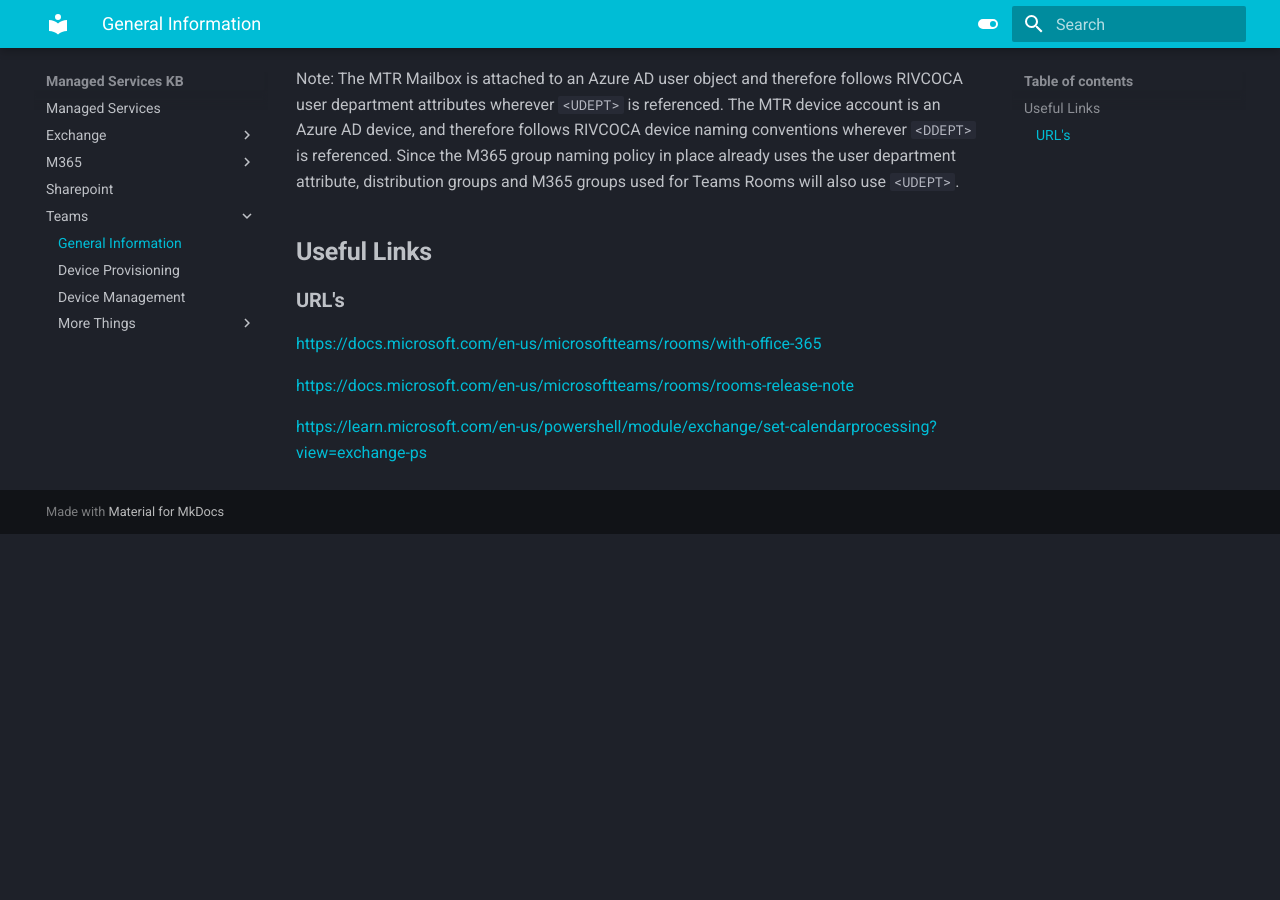
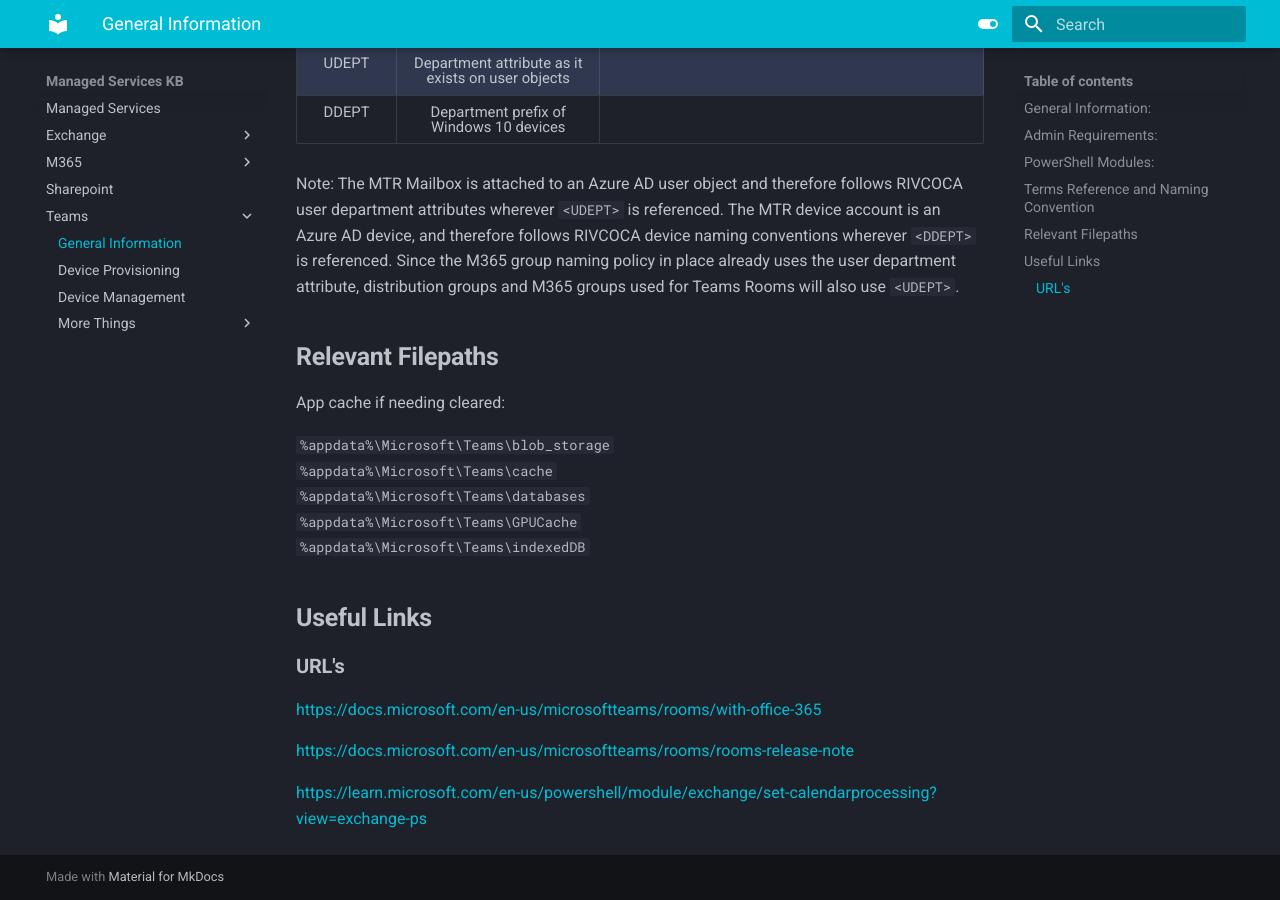
Before and after one commit to gpegues/MKDocs_Dev, an MkDocs documentation site: the page built from docs/Teams.md, in a window 1280 px wide and 900 px high, scrolled down 559 px. Built offline with MkDocs 1.6.1 and Material for MkDocs 9.7.7, drawn with Linux system fonts in a browser that asks for light colours; before the commit the page ends 1093 px from its top, so only the background shows below that.

Commit message:
Add: Additional notes

```diff
--- a/docs/Teams.md
+++ b/docs/Teams.md
@@ -1,16 +1,17 @@
-<span style="font-size:larger;">**General Information:**</span>
+## **General Information:**
 
-<span style="font-size:larger;">**Admin Requirements:**</span>
+## **Admin Requirements:**
 
-<span style="font-size:larger;">**PowerShell Modules:**</span>
+## **PowerShell Modules:**
+
 Exchange Online
 Azure AD
 
-<span style="font-size:larger;">**Terms Reference and Naming Convention**</span>
+## **Terms Reference and Naming Convention**
 
 |   MTR   |               Microsoft Teams Rooms               |                                                   Comment(s)                                                  |
 |:-------:|:-------------------------------------------------:|:-------------------------------------------------------------------------------------------------------------:|
-| BDGROUP |        Identifier + " MTR Booking Allowed"        | Identifier will depend on group options selected by the department. See [Booking Delegate Group](https://teams.microsoft.com/l/entity/com.microsoft.teamspace.tab.wiki/tab::5046c47c-3534-426d-88d2-6c8d43997494?context=%7B%22subEntityId%22%3A%22%7B%5C%22pageId%5C%22%3A15%2C%5C%22sectionId%5C%22%3A19%2C%5C%22origin%5C%22%3A2%7D%22%2C%22channelId%22%3A%2219%3A4dfd8341204049f5bc2038ce5e97a672%40thread.skype%22%7D&tenantId=d7f03410-e0a8-4159-b300-54980ef605d0) for more info. |
+| BDGROUP |        Identifier + " MTR Booking Allowed"        | Identifier will depend on group options selected by the department. See [Booking Delegate Group](/Teams/DeviceProvisioning/#booking-delegate-group) for more info. |
 |  UDEPT  | Department attribute as it exists on user objects |                                                                                                               |
 |  DDEPT  |      Department prefix of Windows 10 devices      |                                                                                                               |
 
@@ -18,6 +19,16 @@
 
 Note:
 The MTR Mailbox is attached to an Azure AD user object and therefore follows RIVCOCA user department attributes wherever `<UDEPT>` is referenced. The MTR device account is an Azure AD device, and therefore follows RIVCOCA device naming conventions wherever `<DDEPT>` is referenced. Since the M365 group naming policy in place already uses the user department attribute, distribution groups and M365 groups used for Teams Rooms will also use `<UDEPT>`.
+
+## **Relevant Filepaths**
+
+App cache if needing cleared:
+
+`%appdata%\Microsoft\Teams\blob_storage`
+`%appdata%\Microsoft\Teams\cache`
+`%appdata%\Microsoft\Teams\databases`
+`%appdata%\Microsoft\Teams\GPUCache`
+`%appdata%\Microsoft\Teams\indexedDB`
 
 ## **Useful Links**
 
```
Also changed, not shown: docs/Exchange.md (+4 -0 lines).
